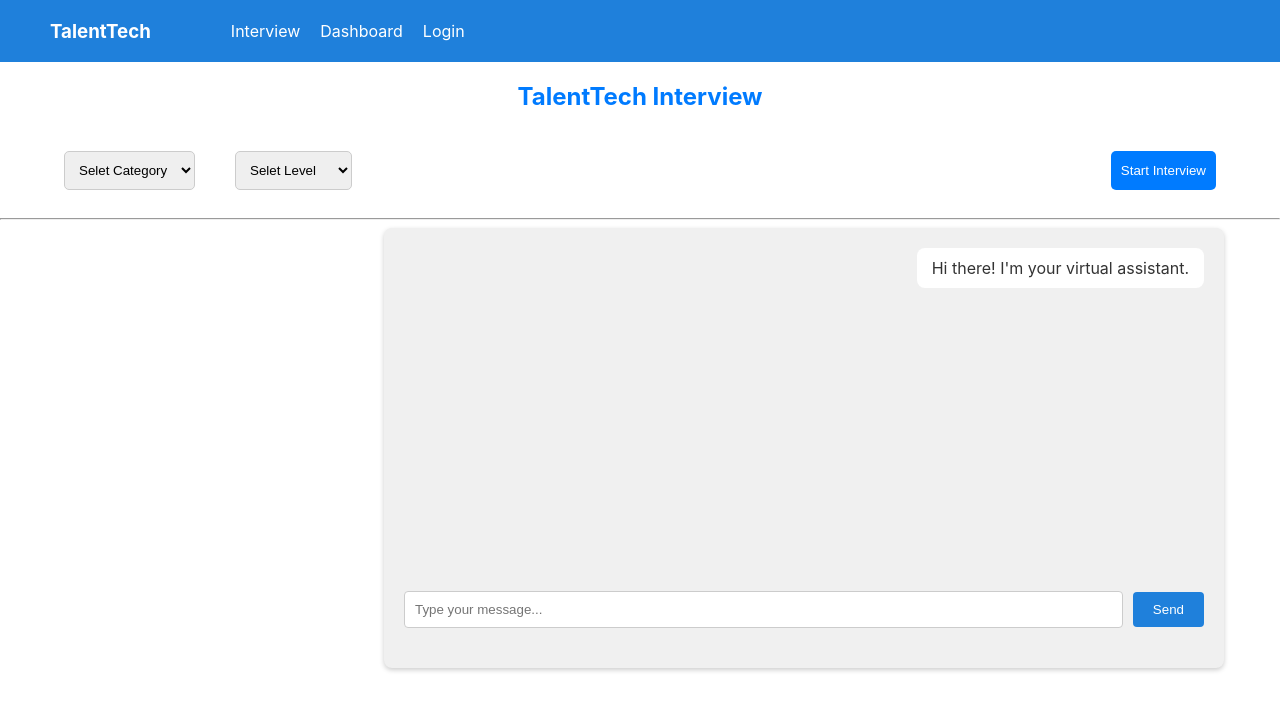
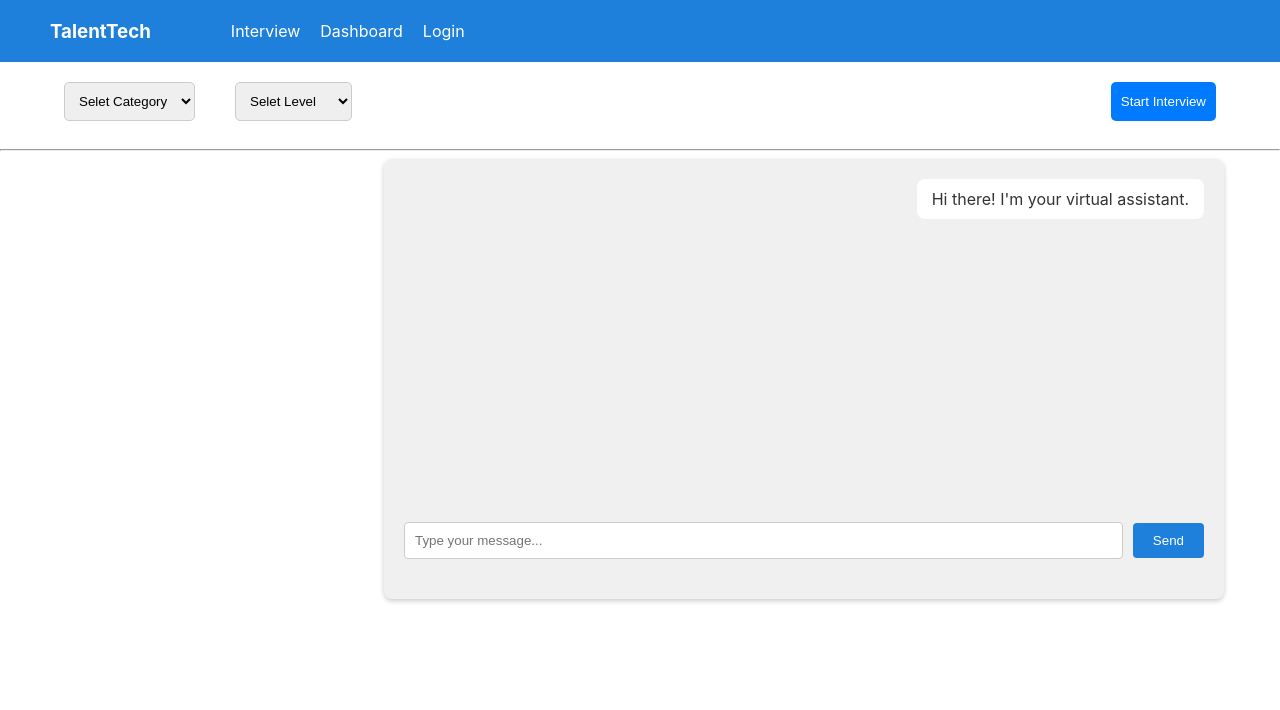
Before and after one commit to Dharamveer9457/TalentTech-InterviewAI, a React (Create React App) app in the folder frontend/: page /interview in a window 1280 px wide. Shown: the top 710 px of the page. Built offline with nearby package versions, Linux system fonts and the light colour scheme.

Commit message:
navbaar added h1 removed

```diff
--- a/frontend/src/pages/Interview.jsx
+++ b/frontend/src/pages/Interview.jsx
@@ -5,7 +5,7 @@ import Chat from '../components/Chat'
 const Interview = () => {
   return (
     <div>
-       <h2>TalentTech Interview</h2>
+       {/* <h2>TalentTech Interview</h2> */}
       <div className='top'>
         <div>
          <select>
```
